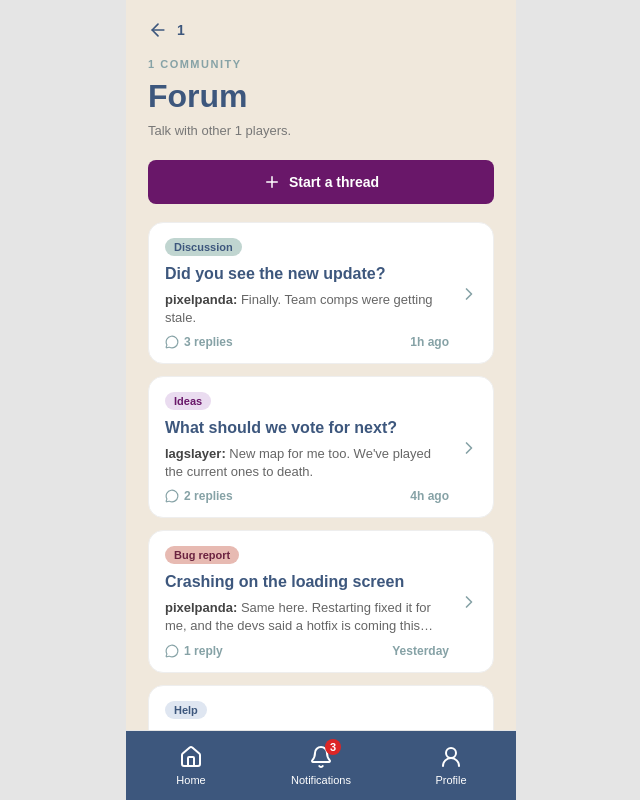
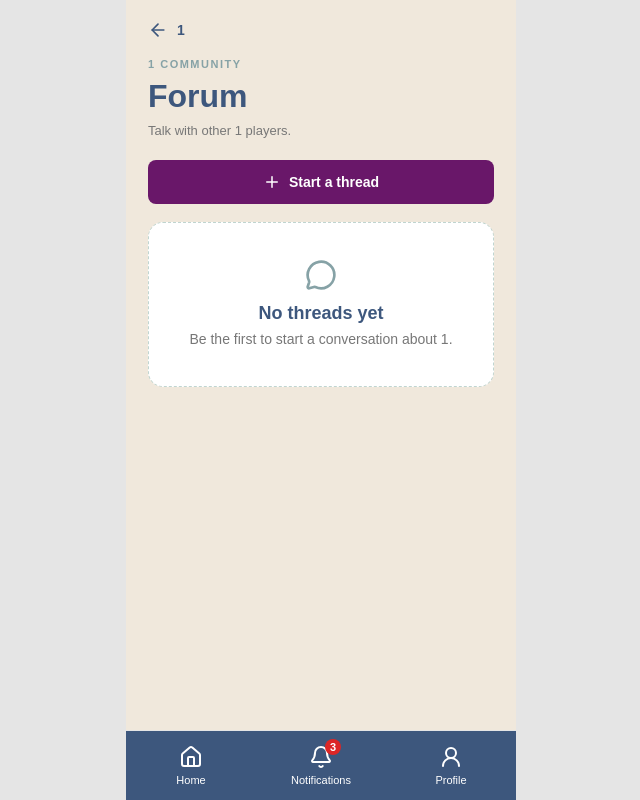
Before and after one commit to BobbyWoodard/CSC-4184-webapp, a React (Vite) app: page /games/1/forum in a window 1280 px wide. Shown: the whole page, without its empty margins (319-959 px from the left). Built offline with nearby package versions, Linux system fonts and the light colour scheme; sample sign-in values are in the browser's storage.

Commit message:
Start added games with an empty forum, wrap long thread titles

```diff
--- a/src/forum.css
+++ b/src/forum.css
@@ -84,6 +84,7 @@
 
 .thread-card h2 {
   margin: 2px 0 0;
+  overflow-wrap: anywhere;
   color: var(--navy);
   font-size: 16px;
   line-height: 1.3;
@@ -98,6 +99,7 @@
   -webkit-line-clamp: 2;
   -webkit-box-orient: vertical;
   overflow: hidden;
+  overflow-wrap: anywhere;
 }
 .thread-preview strong { color: #444; font-weight: 600; }
 
@@ -221,6 +223,7 @@
 .thread-header .forum-back { margin-bottom: 6px; }
 .thread-header h1 {
   margin: 0;
+  overflow-wrap: anywhere;
   color: var(--navy);
   font-size: 22px;
   line-height: 1.25;
@@ -371,3 +374,29 @@
   width: auto;
   padding: 12px 22px;
 }
+
+/* ---------- Empty forum (newly added games) ---------- */
+
+.forum-empty {
+  display: flex;
+  flex-direction: column;
+  align-items: center;
+  text-align: center;
+  gap: 6px;
+  padding: 36px 24px;
+  background: white;
+  border: 1px dashed var(--mint);
+  border-radius: 15px;
+  color: var(--teal);
+}
+.forum-empty h2 {
+  margin: 6px 0 0;
+  color: var(--navy);
+  font-size: 18px;
+}
+.forum-empty p {
+  margin: 0;
+  color: #777;
+  font-size: 14px;
+  line-height: 1.4;
+}
--- a/src/forumStore.ts
+++ b/src/forumStore.ts
@@ -197,56 +197,9 @@ const GAME_SEEDS: Record<string, SeedThread[]> = {
   ],
 };
 
-// Used for any game a user adds that isn't listed above.
-function genericSeeds(game: string): SeedThread[] {
-  return [
-    {
-      key: "update",
-      title: "Did you see the new update?",
-      category: "discussion",
-      messages: [
-        ["pixelpanda", "Did anyone see the update that dropped this morning?", 3 * HOUR],
-        ["nightowl_22", "No, what changed?", 2 * HOUR + 40 * MINUTE],
-        ["ravenclaw88", "They added a new character! The patch notes say she's a support class.", 2 * HOUR + 15 * MINUTE],
-        ["pixelpanda", "Finally. Team comps were getting stale.", 1 * HOUR + 50 * MINUTE],
-      ],
-    },
-    {
-      key: "vote",
-      title: "What should we vote for next?",
-      category: "ideas",
-      messages: [
-        ["quietstorm", "Voting opens soon. I'm hoping for a new map. What are you all picking?", 6 * HOUR],
-        ["mossy", "Co-op mode, no question.", 5 * HOUR],
-        ["lagslayer", "New map for me too. We've played the current ones to death.", 4 * HOUR],
-      ],
-    },
-    {
-      key: "crash",
-      title: "Crashing on the loading screen",
-      category: "bug",
-      messages: [
-        ["lagslayer", "Anyone else crashing on the loading screen since the update? It happens about half the time for me.", 1 * DAY + 2 * HOUR],
-        ["pixelpanda", "Same here. Restarting fixed it for me, and the devs said a hotfix is coming this week.", 1 * DAY],
-      ],
-    },
-    {
-      key: "tips",
-      title: "Tips for new players?",
-      category: "help",
-      messages: [
-        ["mossy", `Just picked up ${game}. What do you wish you knew when you started?`, 3 * DAY],
-        ["nightowl_22", "Check the controls in settings first. The defaults aren't great.", 3 * DAY - 2 * HOUR],
-        ["ravenclaw88", "Play with friends early on. It's way easier to learn when someone can explain things.", 2 * DAY + 20 * HOUR],
-      ],
-    },
-  ];
-}
-
 function seedThreads(gameId: string): ForumThread[] {
   const now = Date.now();
-  const game = getGameName(gameId);
-  const templates = GAME_SEEDS[game.toLowerCase()] ?? genericSeeds(game);
+  const templates = GAME_SEEDS[gameId] ?? [];
 
   return templates.map((t) => ({
     id: `${gameId}-${t.key}`,
--- a/src/pages/ForumPage.tsx
+++ b/src/pages/ForumPage.tsx
@@ -67,6 +67,14 @@ function ForumPage() {
         <Plus size={18} />
         Start a thread
       </button>
+
+      {sorted.length === 0 && (
+        <div className="forum-empty">
+          <MessageCircle size={32} />
+          <h2>No threads yet</h2>
+          <p>Be the first to start a conversation about {gameName}.</p>
+        </div>
+      )}
 
       <ul className="thread-list">
         {sorted.map((thread) => {
```
